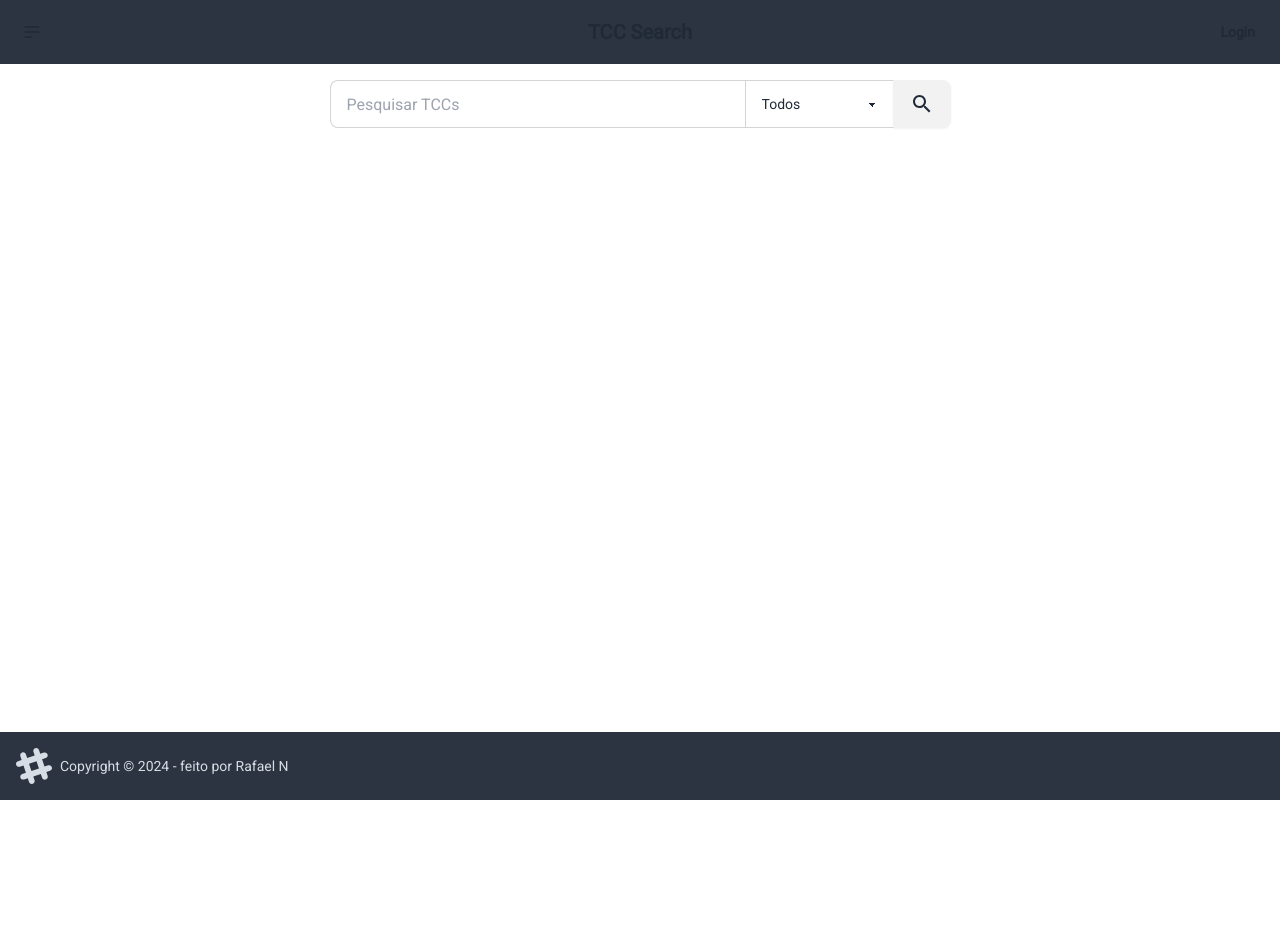
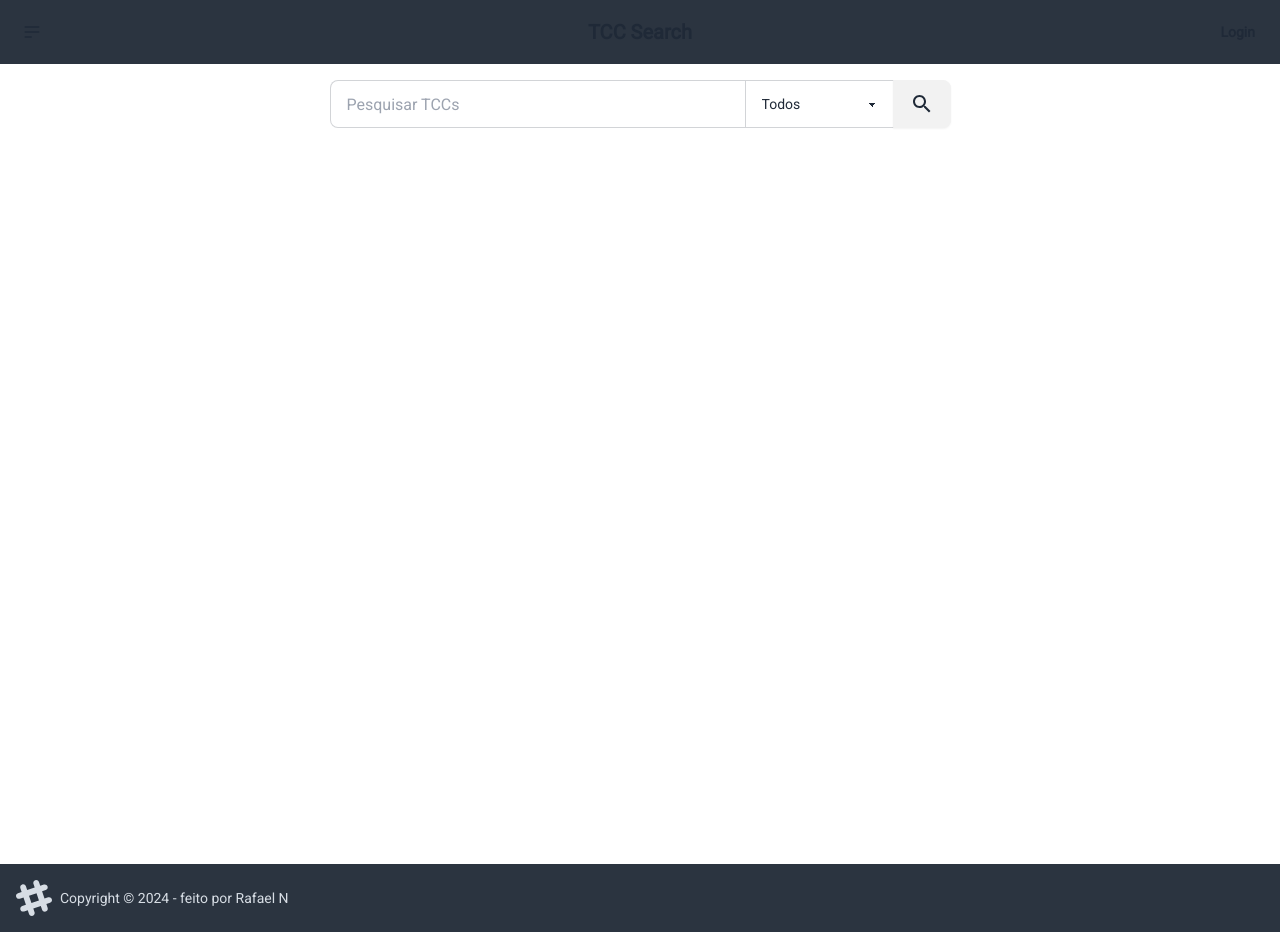
Before and after one commit to KylixXD/tcc_search, a Next.js app: page / in a window 1280 px wide. Before the commit the page ends 864 px from the top, so only its background shows below. Built offline with nearby package versions, Linux system fonts and the light colour scheme.

Commit message:
mudança no estilo do cardtcc

```diff
--- a/app/components/home/footer.tsx
+++ b/app/components/home/footer.tsx
@@ -1,6 +1,6 @@
 export function Footer() {
   return (
-      <footer className="footer bg-neutral text-neutral-content items-center p-4 fixed bottom-0 w-full">
+    <footer className="footer bg-neutral text-neutral-content items-center p-4 w-full">
       <aside className="grid-flow-col items-center">
         <svg
           width="36"
--- a/app/tcc/[id]/page.tsx
+++ b/app/tcc/[id]/page.tsx
@@ -22,8 +22,8 @@ export default async function TccDetails({ params }: { params: { id: string } })
   }
 
   return (
-    <div className="max-w-3xl mx-auto p-6 bg-white shadow-md rounded-lg mt-10">
-      <h1 className="text-3xl font-bold mb-4">{tcc.titulo}</h1>
+    <div className="min-h-screen max-w-full sm:max-w-3xl mx-auto p-4 sm:p-6 bg-white shadow-md rounded-lg mt-6 sm:mt-10 pb-16 mb-10">
+      <h1 className="text-3xl font-bold mb-1">{tcc.titulo}</h1>
       <p className="text-lg"><strong>Autor:</strong> {tcc.autor}</p>
       <p className="text-lg"><strong>Ano de Defesa:</strong> {tcc.anoDefesa}</p>
       <p className="text-lg"><strong>Resumo:</strong> {tcc.resumo}</p>
```
Lines whose indentation alone changed are shown as unchanged.
